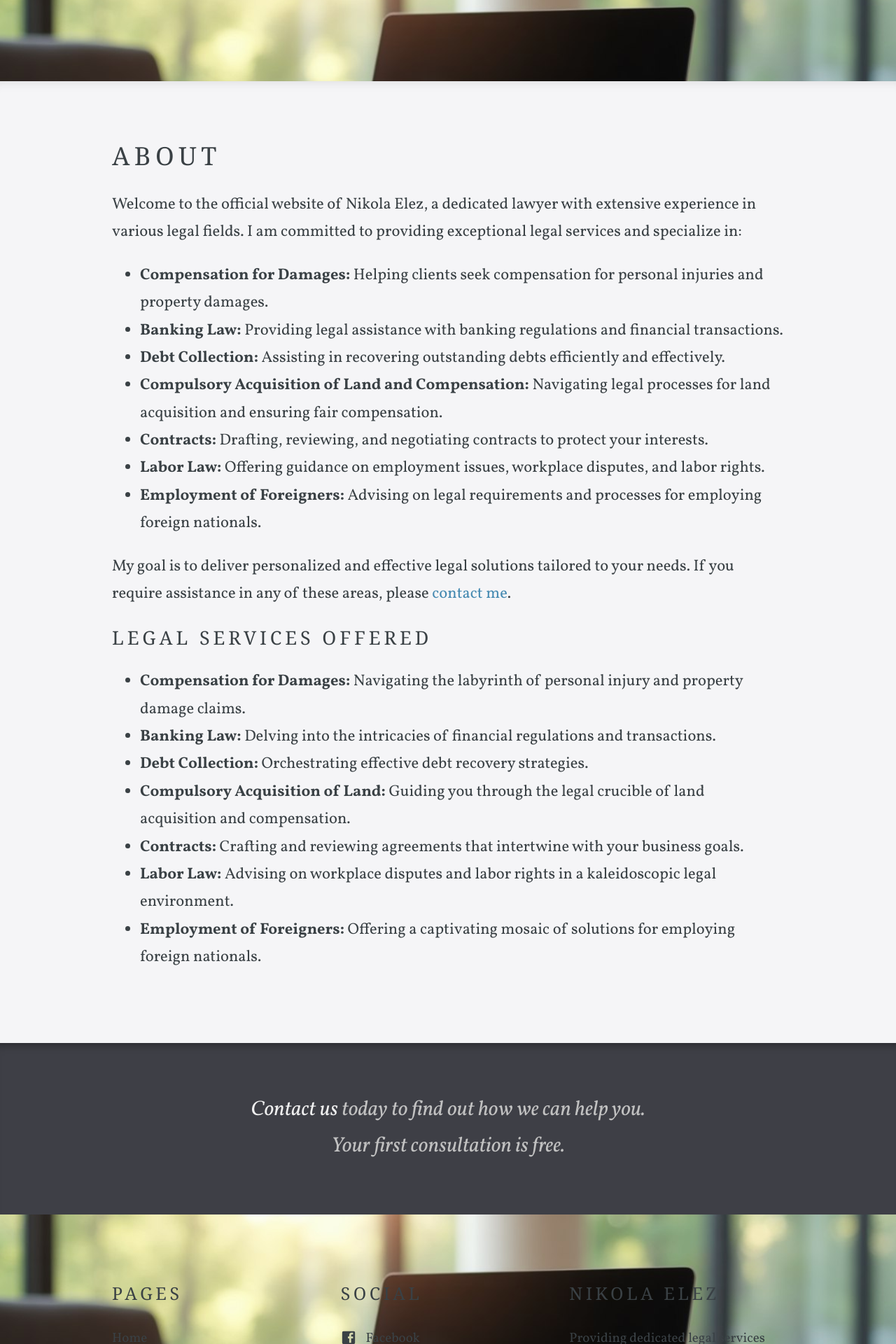
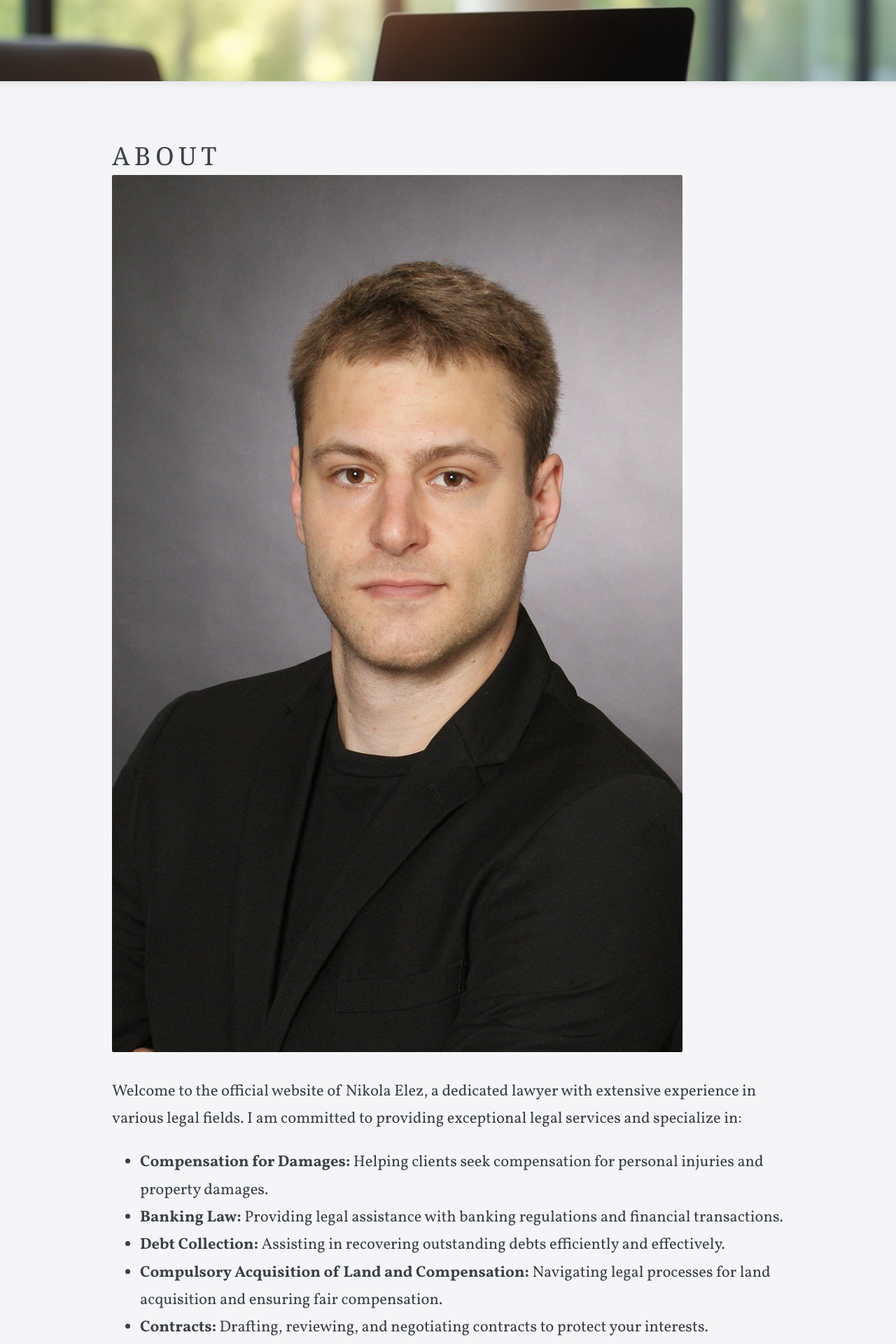
Before and after one commit to cryptonikki/cryptonikki.github.io, a Jekyll site: the page built from about.html, in a window 1280 px wide. Shown: the part 304-2224 px from the top of the page at 70% size. Built offline with Jekyll 4.4.1, drawn with Linux system fonts in a browser that asks for light colours; nearby versions of some CDN libraries; some web fonts are replaced.

Commit message:
updating about.html to add my photo to the about page

```diff
--- a/about.html
+++ b/about.html
@@ -8,6 +8,7 @@ navigation_order: 1
 ---
 
 <div class="editable">
+	<img src="{{ '/images/posao.jpg' | relative_url }}" alt="Nikola Elez" class="responsive">
 	<p>
 		Welcome to the official website of Nikola Elez, a dedicated lawyer with extensive experience in various legal fields. I am committed to providing exceptional legal services and specialize in:
 	</p>
```
